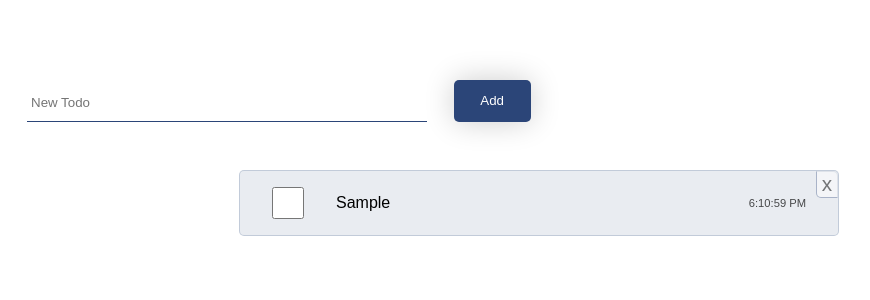
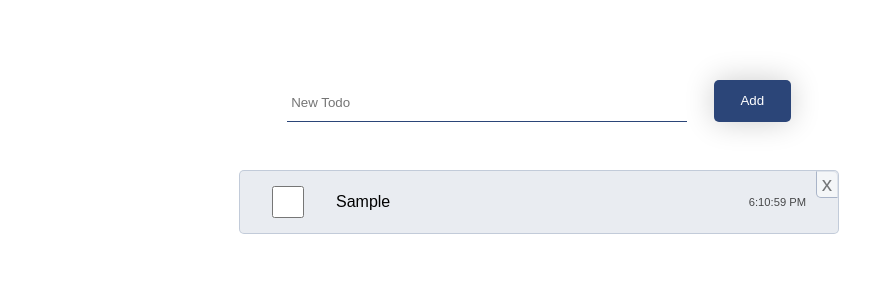
Before and after one commit to elishaking/blaze-todo, a React (Create React App) app: page / in a window 1280 px wide. Both pictures are taken after typing "Sample" into the empty fields and a click on the input "Add". Shown: the top 300 px of the page, without its empty margins (101-971 px from the left). Built offline with nearby package versions, Linux system fonts and the light colour scheme.

Commit message:
show animation

```diff
--- a/src/components/routes/Home/Home.js
+++ b/src/components/routes/Home/Home.js
@@ -26,13 +26,17 @@ export default class Home extends Component {
       date: Date.now()
     };
 
+    todos.unshift(newTodo);
+
     this.setState({
-      todos: [
-        newTodo,
-        ...todos
-      ],
+      todos,
       newTodoText: ''
-    }, () => document.getElementById('newTodoText').value = "");
+    }, () => {
+      document.getElementById('newTodoText').value = "";
+      setTimeout(() => {
+        document.getElementById(`todo-${this.state.todos.length - 1}`).classList.add("show")
+      }, 10);
+    });
   };
 
   toggleDone = (index) => {
@@ -45,7 +49,6 @@ export default class Home extends Component {
   deleteTodo = (index) => {
     const { todos } = this.state;
     todos.splice(index, 1);
-
     this.setState({ todos });
   };
 
@@ -68,7 +71,7 @@ export default class Home extends Component {
         <div className="todos">
           {
             todos.map((todo, index) => (
-              <div key={index} className="todo">
+              <div key={index} id={`todo-${index}`} className="todo">
                 <div>
                   <input type="checkbox"
                     checked={todo.done}
--- a/src/components/routes/Home/Home.scss
+++ b/src/components/routes/Home/Home.scss
@@ -4,6 +4,7 @@
 
     #form {
       display: flex;
+      justify-content: center;
 
       input {
         outline: none;
@@ -64,11 +65,18 @@
       position: relative;
       justify-content: space-between;
       align-items: center;
-      padding: 1em 2em;
-      border: 0.7px solid rgba($color: #2b4578, $alpha: .2);
       border-radius: 5px;
       background-color: rgba($color: #2b4578, $alpha: .1);
+
+      height: 0;
+      opacity: 0;
+
+      padding: 1em 2em;
       margin-bottom: 1em;
+      border: 0.7px solid rgba($color: #2b4578, $alpha: .2);
+      overflow: hidden;
+
+      transition: all 0.3s ease-out;
 
       div {
         display: flex;
@@ -111,5 +119,10 @@
         opacity: 1;
       }
     }
+
+    .show {
+      height: 4em;
+      opacity: 1;
+    }
   }
 }
```
